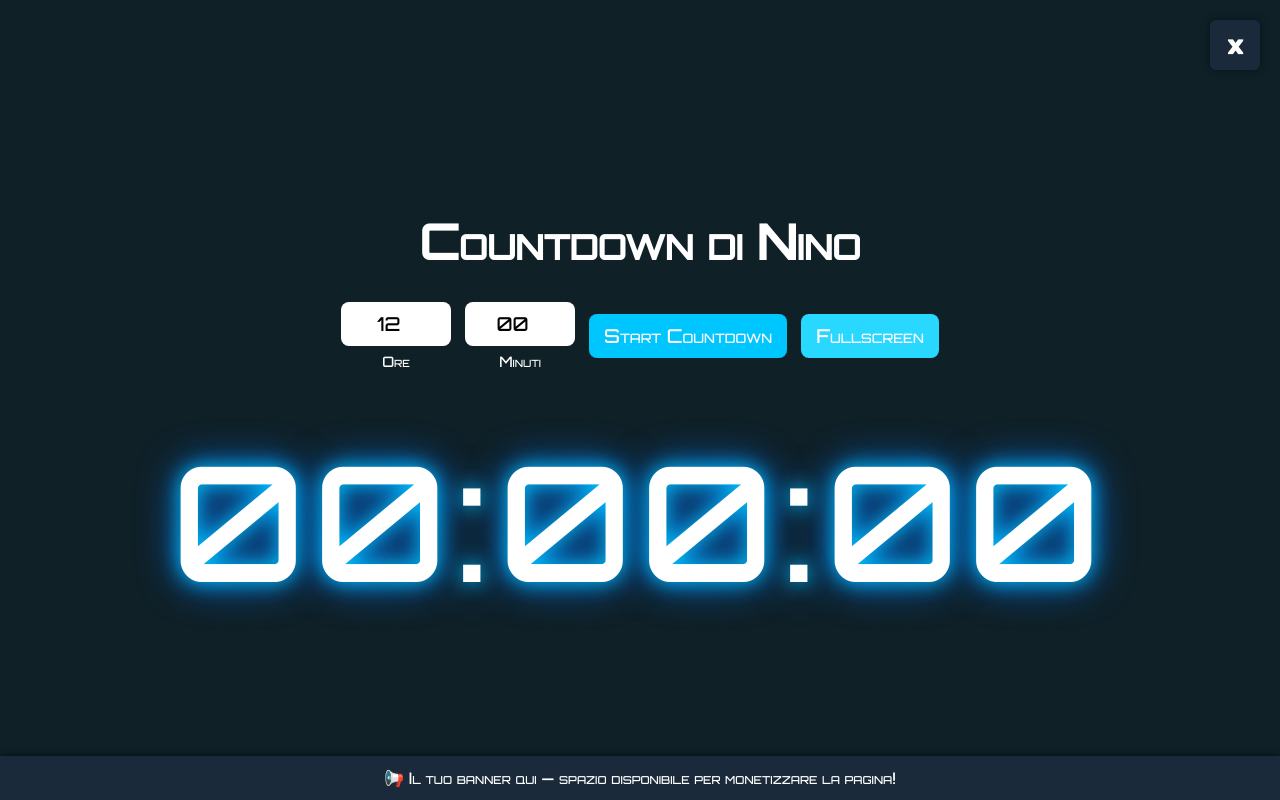
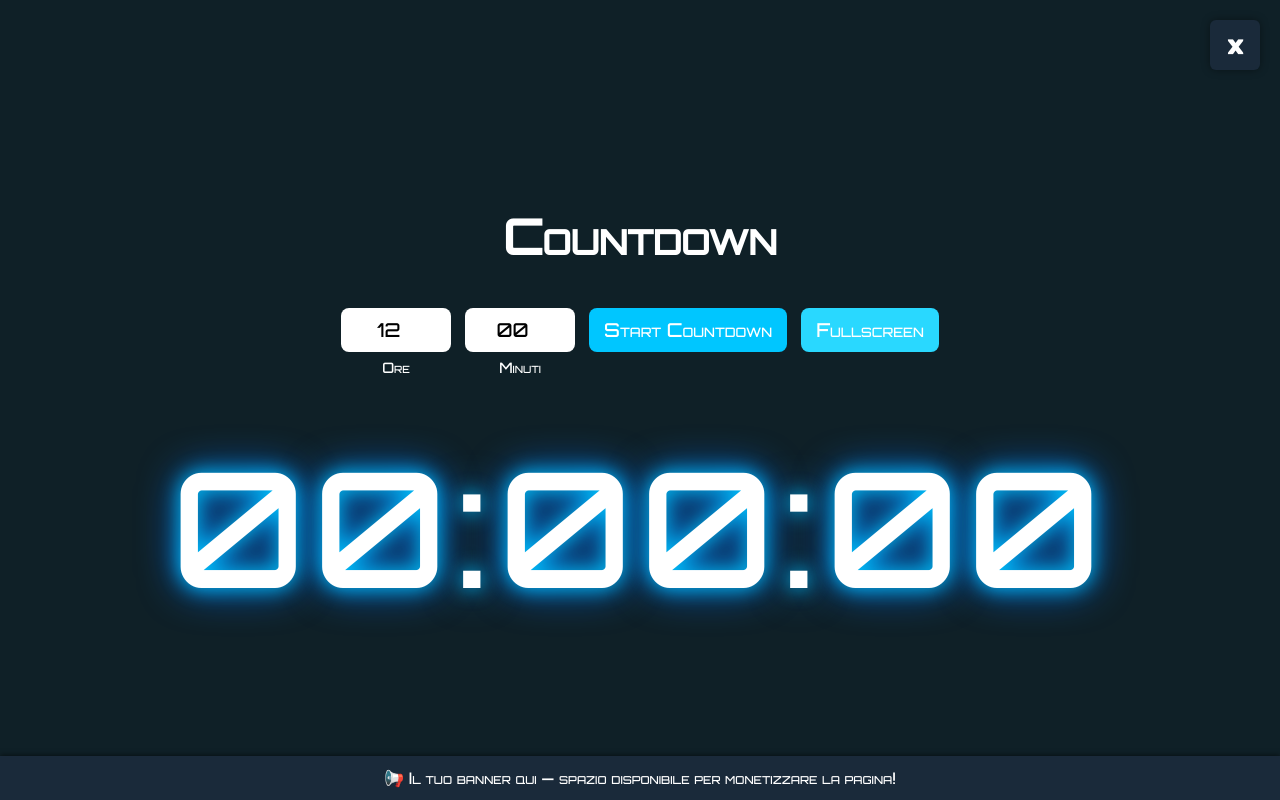
Before and after one commit to Ninolestat/Countdown, a plain HTML site: page index.html in a window 1280 px wide. Drawn offline with Linux system fonts and the light colour scheme.

Commit message:
Add files via upload

```diff
--- a/index.html
+++ b/index.html
@@ -32,7 +32,7 @@
       margin-bottom: 20px;
       flex-wrap: wrap;
       justify-content: center;
-      align-items: center;
+      align-items: baseline;
     }
 
     .input-group {
@@ -65,6 +65,7 @@
     .button-group {
       display: flex;
       align-items: center;
+      height: 66px;
     }
 
     button {
@@ -140,7 +141,7 @@
 </head>
 <body>
 
-  <h1 id="page-title">Countdown di Nino</h1>
+  <h1 id="page-title">Countdown</h1>
 
   <div id="controls">
     <div class="input-group">
```
